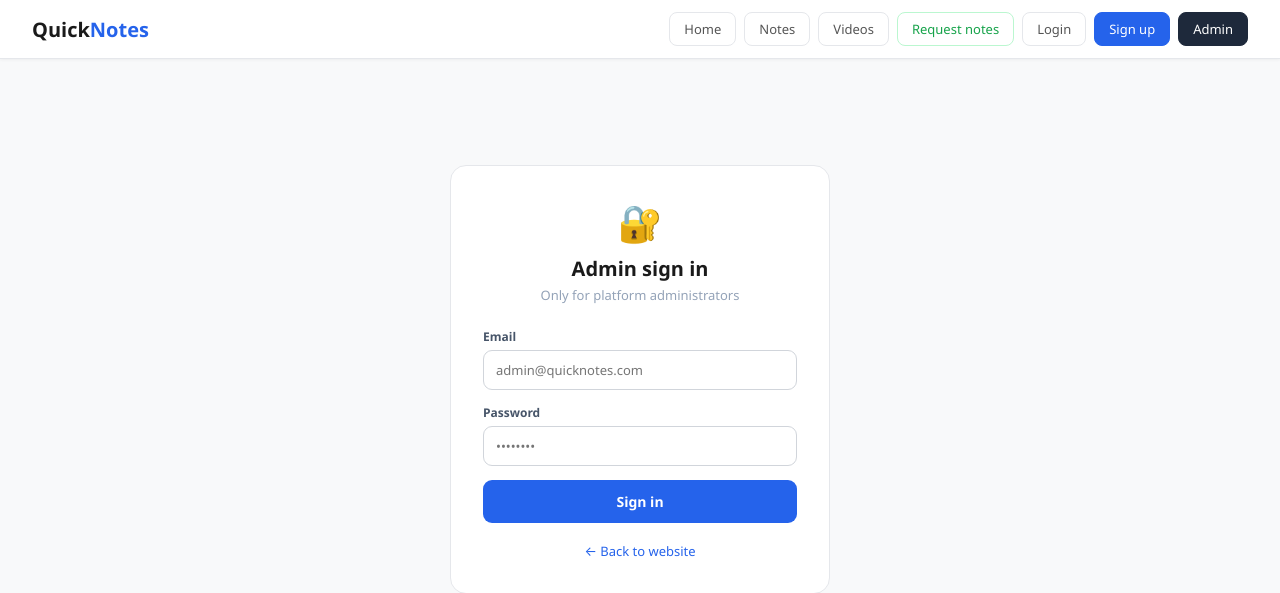
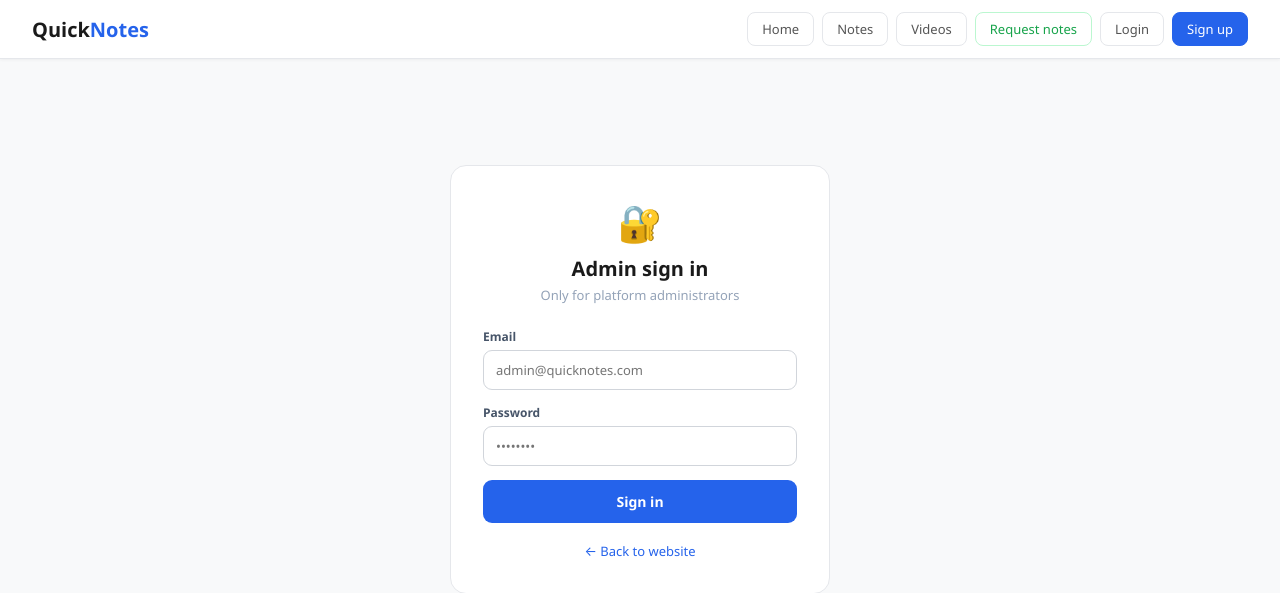
Before and after one commit to ankit1086/quicknotes, a Flask app: page /admin in a window 1280 px wide. Shown: the top 593 px of the page. Run offline with Flask 3, Linux system fonts and the light colour scheme.

Commit message:
base.html

```diff
--- a/templates/base.html
+++ b/templates/base.html
@@ -22,7 +22,10 @@
       <a href="{{ url_for('login') }}"  class="nb {% if request.endpoint=='login'  %}active{% endif %}">Login</a>
       <a href="{{ url_for('signup') }}" class="nb {% if request.endpoint=='signup' %}active{% endif %}" style="background:#2563eb;color:#fff;border-color:#2563eb">Sign up</a>
     {% endif %}
-    <a href="{{ url_for('admin') }}" class="nb admin-btn">Admin</a>
+    {% if session.admin %}
+      <a href="{{ url_for('admin_panel') }}" class="nb admin-btn">Admin panel</a>
+      <a href="{{ url_for('admin_logout') }}" class="nb" style="font-size:12px;color:#dc2626;border-color:#fca5a5">Sign out</a>
+    {% endif %}
   </div>
 </nav>
 
```
